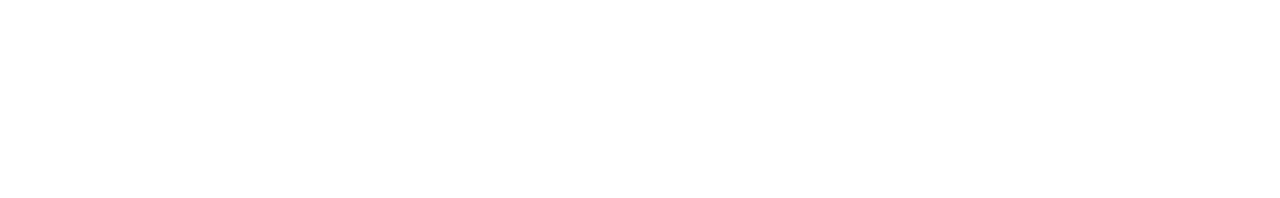
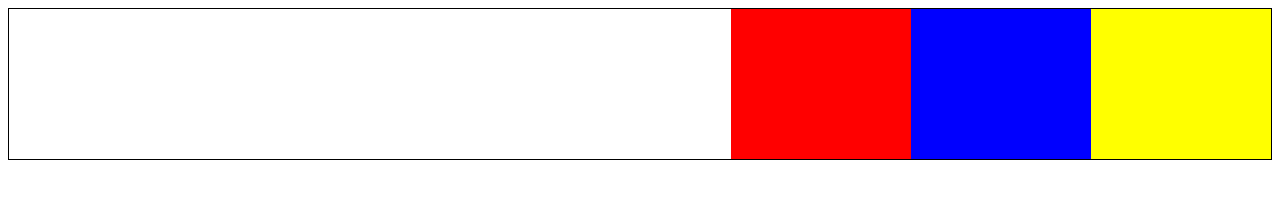
Before and after one commit to patricialyara/floating, a plain HTML site: page parte4/index.html in a window 1280 px wide. Drawn offline with Linux system fonts and the light colour scheme.

Commit message:
floating- parte4

```diff
--- a/parte1/css/main.css
+++ b/parte1/css/main.css
@@ -14,3 +14,7 @@
 .red{
 	background-color: red;
 }
+
+.contenedor{
+	border: 1px solid black;
+}
--- a/parte2/css/main.css
+++ b/parte2/css/main.css
@@ -15,3 +15,7 @@
 .red{
 	background-color: red;
 }
+
+.contenedor{
+	border: 1px solid black;
+}
--- a/parte3/css/main.css
+++ b/parte3/css/main.css
@@ -15,3 +15,7 @@
 .red{
 	background-color: red;
 }
+
+.contenedor{
+	border: 1px solid black;
+}
--- a/parte4/css/main.css
+++ b/parte4/css/main.css
@@ -1 +1,27 @@
-/* Pon tu código css aqui */
+.caja{
+	width: 180px;
+	height: 150px;
+	float: right;
+}
+
+.yellow{
+	background-color: yellow;
+}
+
+.blue{
+	background-color: blue;
+}
+
+.red{
+	background-color: red;
+}
+
+.contenedor{
+	border: 1px solid black;
+}
+
+.contenedor:after{
+	content: "";
+	display: block;
+	clear: both;
+}
--- a/parte4/index.html
+++ b/parte4/index.html
@@ -1,9 +1,14 @@
 <!DOCTYPE html>
 <html>
 	<head>
-		<!-- Pon tu codigo aqui -->
+		<link rel="stylesheet" type="text/css" href="css/main.css">
+		<title>floating</title>
 	</head>
 	<body>
-		<!-- Pon tu codigo aqui -->
+		<div class="contenedor">
+			<div class="caja yellow"></div>
+			<div class="caja blue"></div>
+			<div class="caja red"></div>
+		</div>
 	</body>
 </html>
```
Also changed, not shown: parte1/index.html (+1 -1 lines), parte2/index.html (+1 -1 lines), parte3/index.html (+1 -1 lines).
